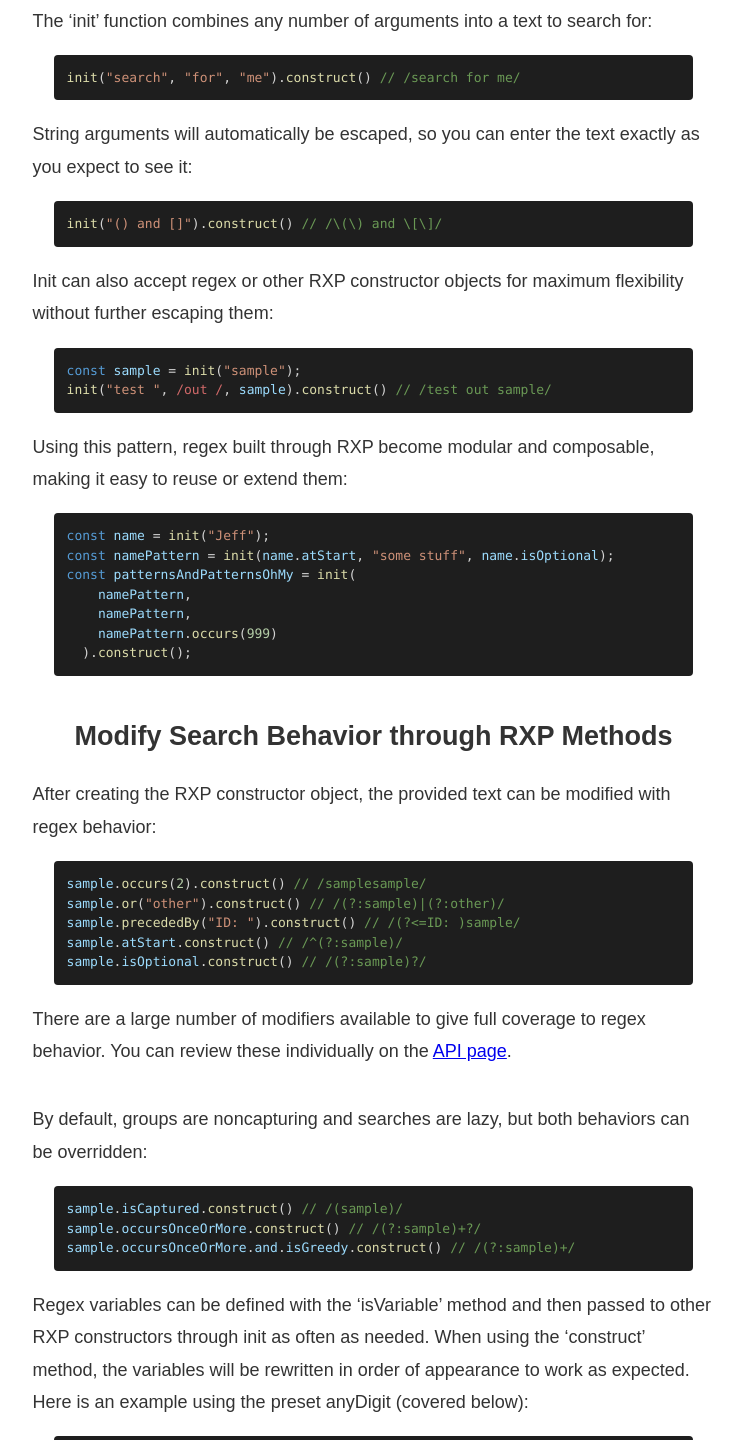
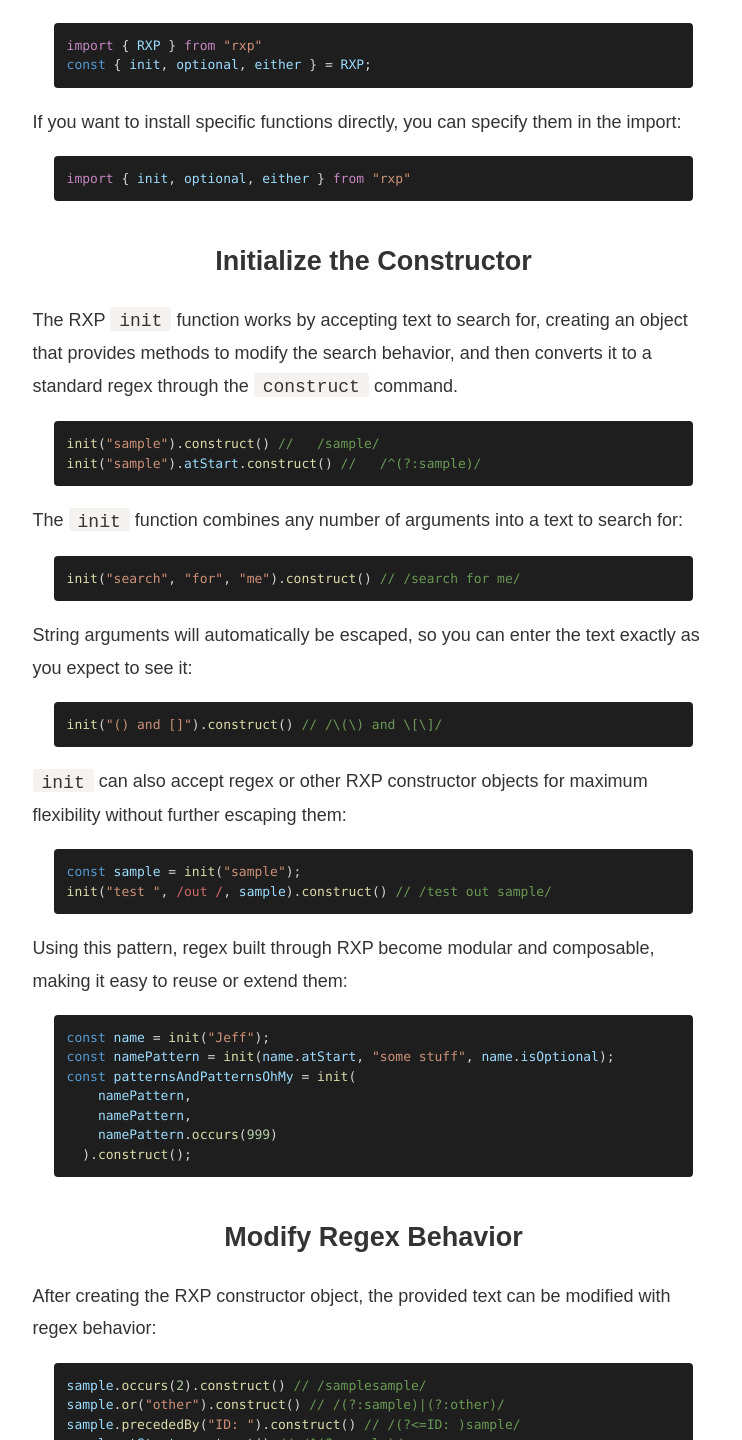
Before and after one commit to jt-rose/rxp-site, a Next.js app: page /guide in a window 1280 px wide. Shown: the part 1030-2470 px from the top of the page, without its empty margins (343-1085 px from the left). Built offline with nearby package versions, Linux system fonts and the light colour scheme.

Commit message:
added import guide and code styling

```diff
--- a/pages/guide.tsx
+++ b/pages/guide.tsx
@@ -21,22 +21,42 @@ const GuideSection = ({children}: Props) => (
         text-align: center;
         margin: 0;
       }
+      .guide-section > :global(p .code-in-text) {
+        color: #353535;
+        background-color: #f5f2f0;
+        border-radius: 3px;
+        padding: .2em .5em 0;
+      }
     `}
     </style>
   </div>
 );
 
+const ImportGuide = () => (
+  <GuideSection>
+    <h2 className="section-title">Import the Library</h2>
+    <p>RXP can be installed directly through NPM / Yarn:</p>
+    <CodeSample sample={`npm i rxp
+yarn add rxp`} />
+    <p>Once installed, the RXP object can be imported, which contains every aspect of the library</p>
+    <CodeSample sample={`import { RXP } from "rxp"
+const { init, optional, either } = RXP;`} />
+<p>If you want to install specific functions directly, you can specify them in the import:</p>
+<CodeSample sample={`import { init, optional, either } from "rxp"`} />
+  </GuideSection>
+)
+
 const InitGuide = () => (
   <GuideSection>
-  <h2 className="section-title">Initialize the constructor</h2>
-    <p>The RXP 'init' function works by accepting text to search for, creating an object
+  <h2 className="section-title">Initialize the Constructor</h2>
+    <p>The RXP <code className="code-in-text">init</code> function works by accepting text to search for, creating an object
       that provides methods to modify the search behavior, and then converts it to a
-      standard regex through the ‘construct’ command.</p>
+      standard regex through the <code className="code-in-text">construct</code> command.</p>
 
       <CodeSample sample={`init("sample").construct() // 	/sample/
 init("sample").atStart.construct() // 	/^(?:sample)/`} />
       <p>
-      The ‘init’ function combines any number of arguments into a text to search for:
+      The <code className="code-in-text">init</code> function combines any number of arguments into a text to search for:
       </p>
       <CodeSample sample={`init("search", "for", "me").construct() // /search for me/`} />
 
@@ -46,7 +66,7 @@ init("sample").atStart.construct() // 	/^(?:sample)/`} />
       </p>
       <CodeSample sample={`init("() and []").construct() // /\\(\\) and \\[\\]/`} />
       <p>
-      Init can also accept regex or other RXP constructor objects for
+      <code className="code-in-text">init</code> can also accept regex or other RXP constructor objects for
       maximum flexibility without further escaping them:
       </p>
       <CodeSample sample={`const sample = init("sample");
@@ -67,7 +87,7 @@ const patternsAndPatternsOhMy = init(
 
 const ModifyTextGuide = () => (
   <GuideSection>
-    <h2 className="section-title">Modify Search Behavior through RXP Methods</h2>
+    <h2 className="section-title">Modify Regex Behavior</h2>
       <p>
       After creating the RXP constructor object,
       the provided text can be modified with regex behavior:
@@ -90,11 +110,11 @@ sample.isOptional.construct() // /(?:sample)?/`} />
 sample.occursOnceOrMore.construct() // /(?:sample)+?/
 sample.occursOnceOrMore.and.isGreedy.construct() // /(?:sample)+/`} />
       <p>
-      Regex variables can be defined with the ‘isVariable’ method and
-      then passed to other RXP constructors through init as often as needed.
-      When using the ‘construct’ method, the variables will be rewritten in
+      Regex variables can be defined with the <code className="code-in-text">isVariable</code> method and
+      then passed to other RXP constructors through <code className="code-in-text">init</code> as often as needed.
+      When using the <code className="code-in-text">construct</code> method, the variables will be rewritten in
       order of appearance to work as expected. Here is an example using the
-      preset anyDigit (covered below):
+      preset <code className="code-in-text">anyDigit</code> (covered below):
       </p>
       <CodeSample sample={`const regexVar = anyDigit.occurs(3).and.isVariable("var");
 init(regexVar, " with ", regexVar).construct() // /(?<var>d{3}) with //k<var>/`}/>
@@ -105,12 +125,12 @@ const ConstructGuide = () => (
   <GuideSection>
     <h2 className="section-title">Convert to Regex</h2>
       <p>
-      The ‘construct’ function can be passed arguments to define the search flags:
+      The <code className="code-in-text">construct</code> function can be passed arguments to define the search flags:
       </p>
       <CodeSample sample={`sample.construct("g") // /sample/g
 sample.construct("global", "s", "I") // /sample/gsi`} />
       <p>
-      If init is passed a regex argument including a flag, the flag will
+      If <code className="code-in-text">init</code> is passed a regex argument including a flag, the flag will
       be stripped from it and would need to be added back with construct:
       </p>
       <CodeSample sample={`init(/search/g, " for me").construct() // /search for me/`} />
@@ -121,20 +141,23 @@ const PresetsGuide = () => (
   <GuideSection>
     <h2 className="section-title">Presets</h2>
       <p>
-      To use special characters, such as \d to match a digit or \w to
-      match a letter, you can use the ‘presets’ provided with RXP, such
-      as anyDigit or anyLetter. These are preloaded RXP constructor
+      To use special characters, such as <code className="code-in-text">\d</code> to match a digit or <code className="code-in-text">\w</code> to
+      match a letter, you can use the <code className="code-in-text">presets</code> provided with RXP, such
+      as <code className="code-in-text">anyDigit</code> or <code className="code-in-text">anyLetter</code>. These are preloaded RXP constructor
       objects with all the functionality built in:
       </p>
-      <CodeSample sample={`anyDigit.occurs(3).construct() // /(?:[0123456789])3/
-anyLetter.atEnd.construct() // /(?:\w)$/ equiv`} />
+      <CodeSample sample={`anyDigit.occurs(3).construct() // /(?:[0123456789]){3}/
+anyLetter.atEnd.construct() // /(?:\\w)$/`} />
       <p>
-      Since the ‘init’ function will automatically escape special
+      Since the <code className="code-in-text">init</code> function will automatically escape special
       characters, if you want to pass them in directly without using
       presets then you would need to use a standard regex:
       </p>
-      <CodeSample sample={`init("\\d").construct // XXX /\\\\d/
-init(/\\d/).construct() // good /\\d/`} />
+      <CodeSample sample={`// incorrect:
+init("\\d").construct // result: /\\\\d/
+
+// correct:
+init(/\\d/).construct() // result: /\\d/`} />
       <p>
       A full list of presets can be found on the <Link href="/api-guide#presets">API page</Link>.
       </p>
@@ -145,10 +168,10 @@ const ShorthandsGuide = () => (
   <GuideSection>
     <h2 className="section-title">Shorthands</h2>
       <p>
-      ‘Shorthands’ are functions that create an RXP object and
+      <code className="code-in-text">shorthands</code> are a group of functions that create an RXP object and
       immediately apply a desired search behavior. These are provided
       to improve readability, and there is no functional difference
-      between optional(“text”) and init(“text”).isOptional.
+      between something like <code className="code-in-text">optional(“text”)</code> and <code className="code-in-text">init(“text”).isOptional</code>.
       </p>
       <CodeSample sample={`init(
     optional("("),
@@ -158,14 +181,15 @@ const ShorthandsGuide = () => (
       <p>
       A variety of shorthands are available and can be found on the <Link href="/api-guide#shorthands">API page</Link>.
       All of these produce the standard RXP constructor object with the unique
-      exceptions of ‘withBoundaries’ and ‘wrapRXP’.
+      exceptions of <code className="code-in-text">withBoundaries</code> and <code className="code-in-text">wrapRXP</code>.
       </p>
   </GuideSection>
 );
 
 const GuidePage = () => {
 return (
-  <Layout title="RXP Guide" pageTitle="Quick Guide">
+  <Layout title="RXP Guide" pageTitle="RXP Guide">
+    <ImportGuide />
     <InitGuide />
     <ModifyTextGuide />
     <ConstructGuide />
```
